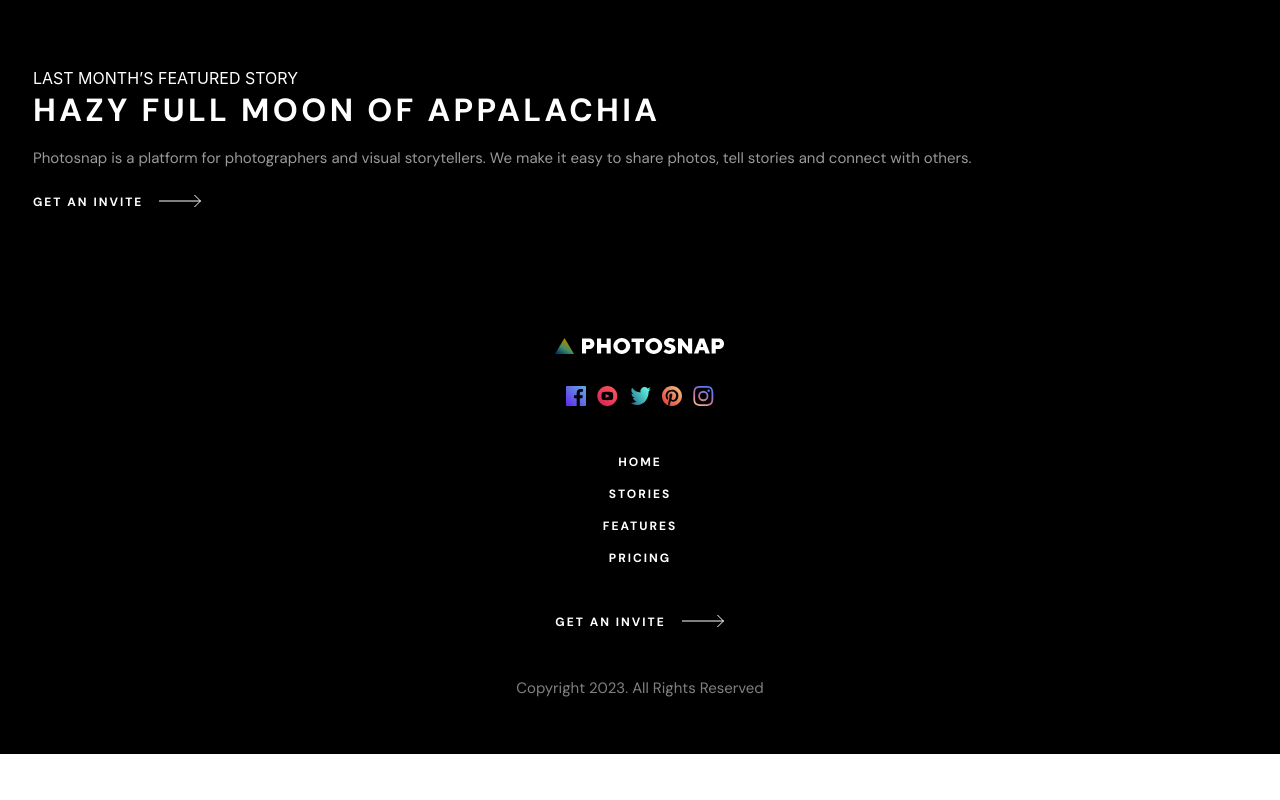
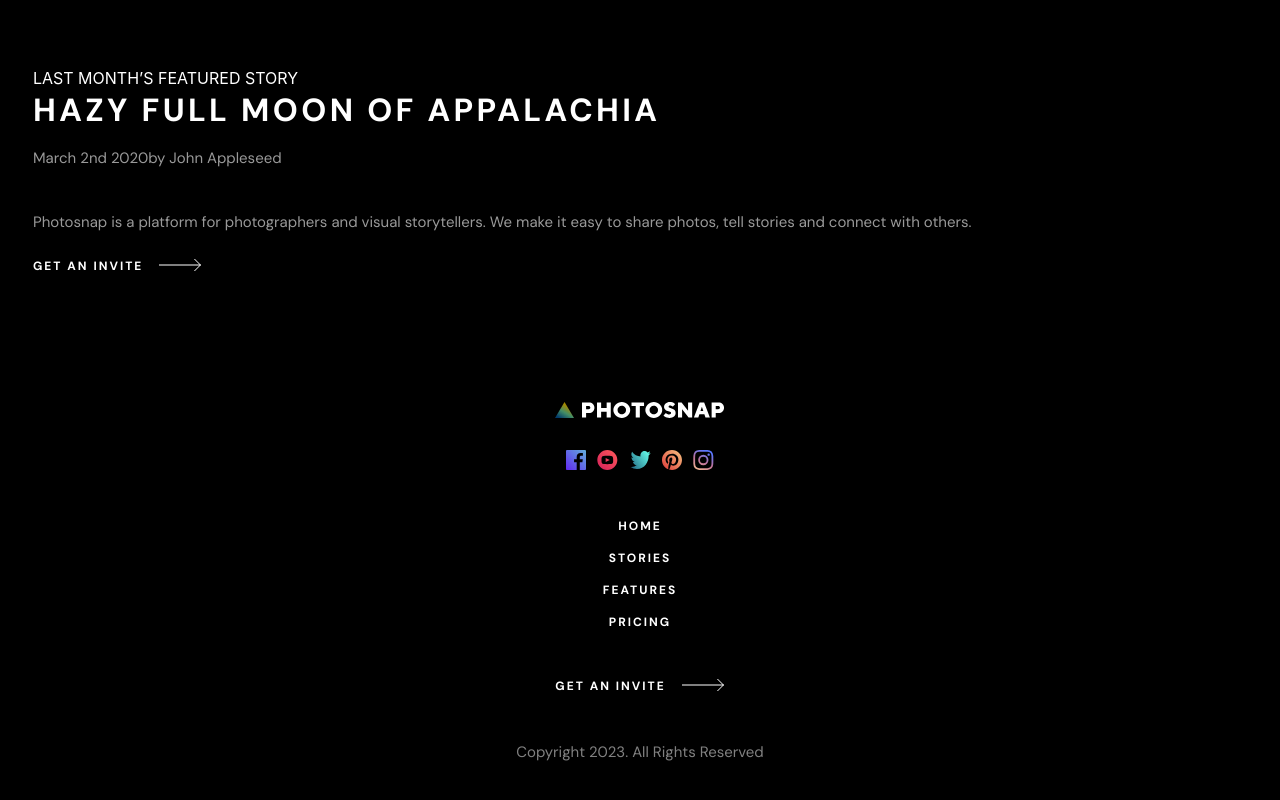
Before and after one commit to alexJSanchez/PhotoSnap, a React (Create React App) app in the folder photosnap/: page /stories in a window 1280 px wide. Shown: the part 1158-1958 px from the top of the page. Before the commit the page ends 1912 px from the top, so only its background shows below. Built offline with nearby package versions, Linux system fonts and the light colour scheme; the HTML template or start-up script is replaced by a standard one.

Commit message:
removing css styles and adding them in tailwind

```diff
--- a/photosnap/src/App.css
+++ b/photosnap/src/App.css
@@ -68,12 +68,6 @@
   filter: invert(100%) brightness(100%) contrast(100%);
 }
 
-.nav {
-  background-color: #fff;
-  display: flex;
-  justify-content: space-between;
-  margin: 1.7rem 1.5rem 1.7rem 1rem;
-}
 .nav-right {
   display: flex;
   justify-content: center;
--- a/photosnap/src/pages/Navigation.js
+++ b/photosnap/src/pages/Navigation.js
@@ -7,11 +7,11 @@ export default function Navigation() {
   const [dropdown, SetDropdown] = useState(false);
   return (
     <nav className="dropdown">
-      <div className="nav">
+      <div className="bg-white flex justify-between mt-[1.7rem] mr-[1.5rem] mb-[1.7rem] ml-[1rem]">
         <div className="nav-left">
           <img src={logo} />
         </div>
-        <div className="nav-right">
+        <div className="flex justify-center items-center">
           <img
             className="link"
             onClick={() => {
--- a/photosnap/src/pages/Stories.js
+++ b/photosnap/src/pages/Stories.js
@@ -11,7 +11,10 @@ export default function Stories() {
         <div className="main-card-bottom">
           <h4>LAST MONTH’S FEATURED STORY</h4>
           <h2>HAZY FULL MOON OF APPALACHIA </h2>
-
+          <div className="flex sub-text">
+            <p className="text-[13px]">March 2nd 2020</p>
+            <p>by John Appleseed</p>
+          </div>
           <p>
             Photosnap is a platform for photographers and visual storytellers.
             We make it easy to share photos, tell stories and connect with
```
